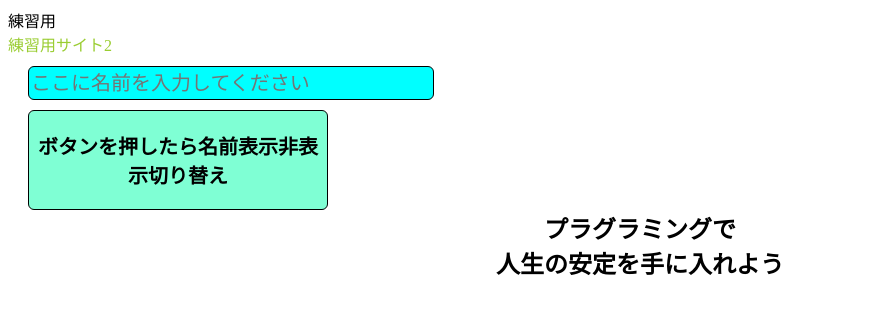
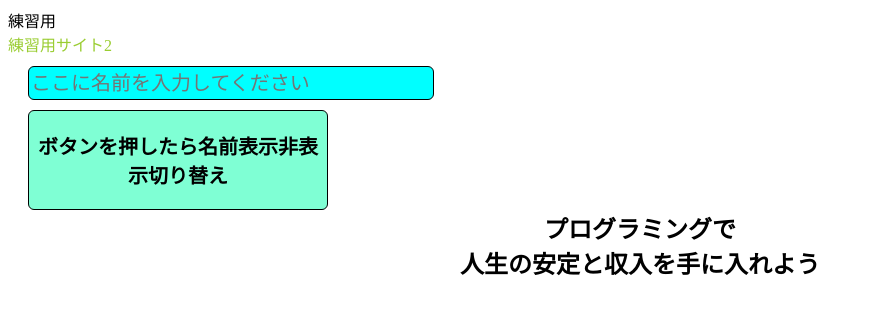
Before and after one commit to ShunNadamoto/clonepractice, a Next.js app: page / in a window 1280 px wide. Shown: the top 314 px of the page, without its empty margins (0-872 px from the left). Built offline with nearby package versions, Linux system fonts and the light colour scheme.

Commit message:
真ん中の文章文言変更

```diff
--- a/src/pages/index.tsx
+++ b/src/pages/index.tsx
@@ -25,8 +25,8 @@ export default function Home() {
         <button onClick={() => setIsDisplayName(!isDisplayName)} className={styles.container__button}>ボタンを押したら名前表示非表示切り替え</button>
         {isDisplayName && <div className={styles.container__name}>{name}</div>}
         <div className={styles.container__box}>
-          <div className={styles.container__box__text1}>プラグラミングで</div>
-          <div className={styles.container__box__text1}>人生の安定を手に入れよう</div>
+          <div className={styles.container__box__text1}>プログラミングで</div>
+          <div className={styles.container__box__text1}>人生の安定と収入を手に入れよう</div>
         </div>
       </div>
     </>
```
